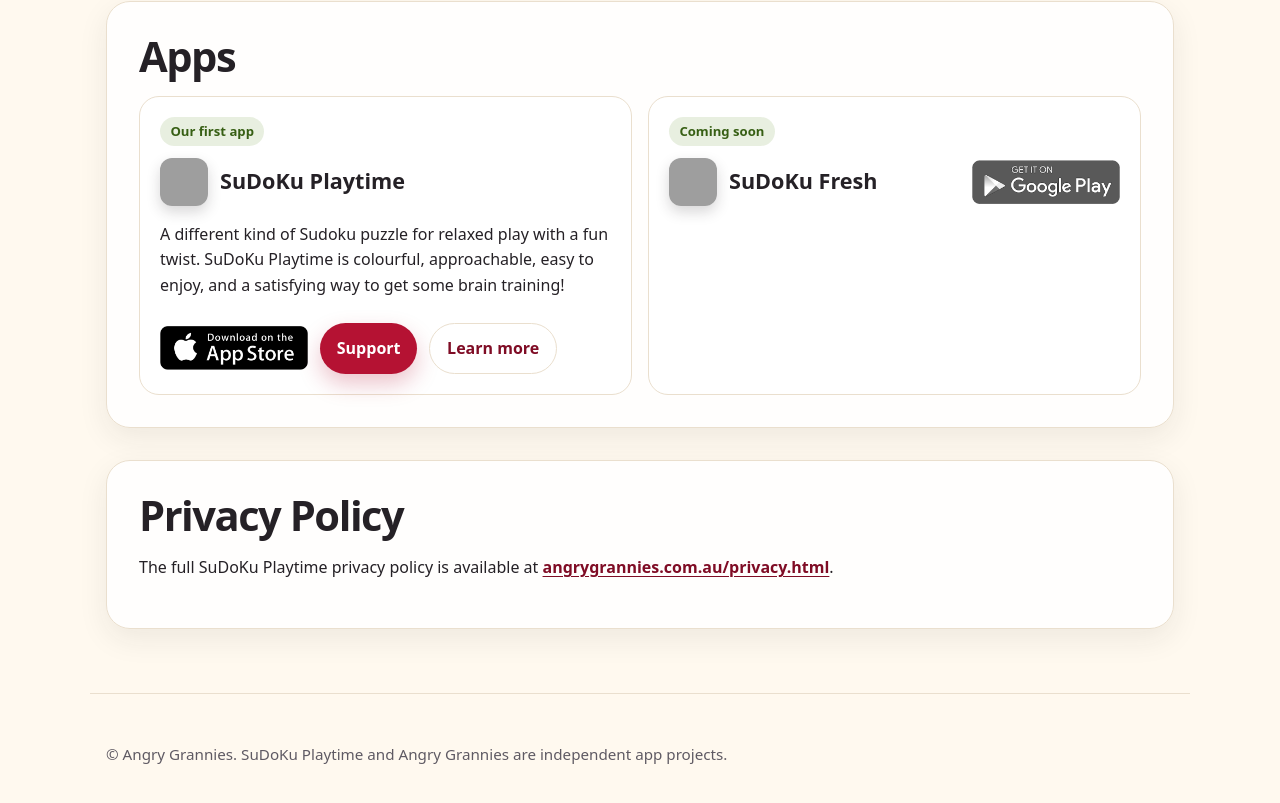
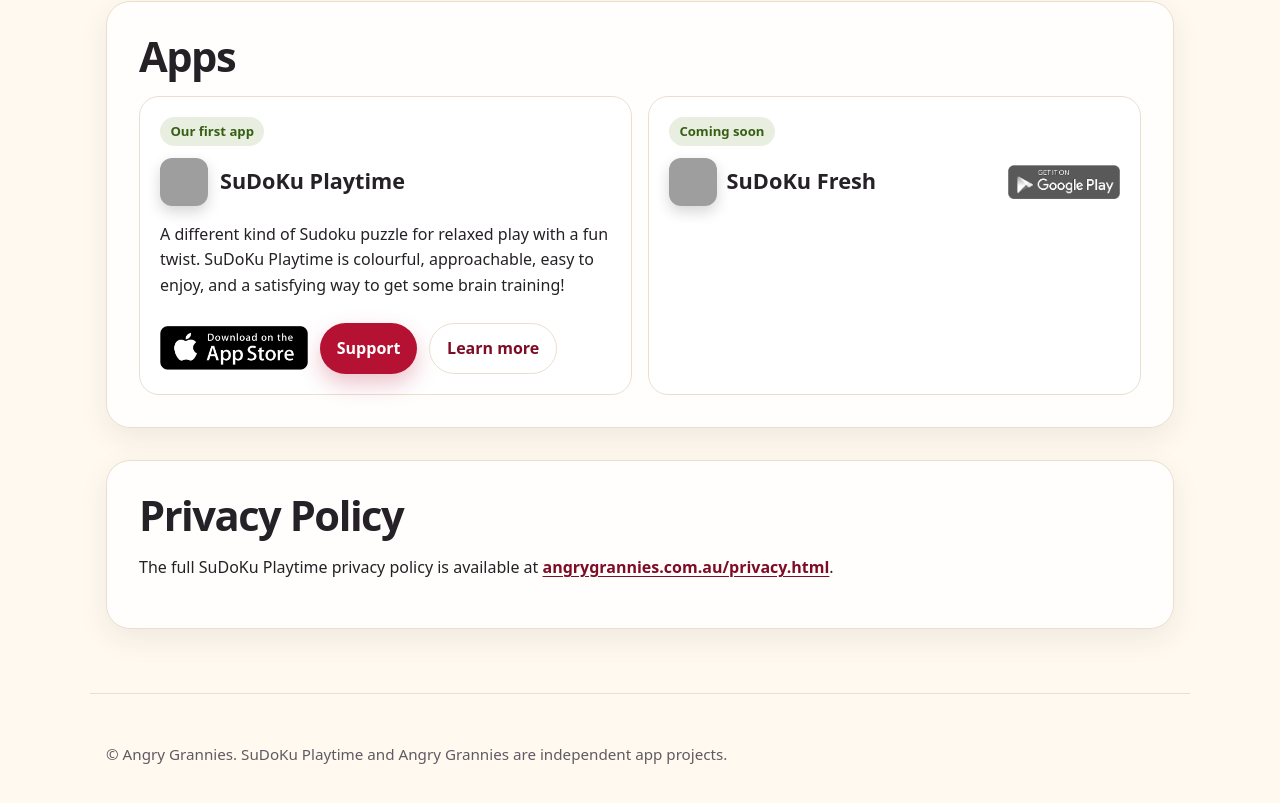
Before and after one commit to brownidj/angry-grannies_website, a website: page index.html in a window 1280 px wide. Shown: the part 760-1563 px from the top of the page. Drawn offline with Linux system fonts and the light colour scheme; grey boxes are pictures that could not be loaded.

Commit message:
Keep SuDoKu Fresh badge on one line

```diff
--- a/index.html
+++ b/index.html
@@ -79,10 +79,8 @@
         <article class="card">
           <span class="status">Coming soon</span>
           <div class="app-heading app-heading-with-badge">
-            <div class="app-title-row">
-              <img class="app-icon" src="sudoku_playtime_icon.png" alt="SuDoKu Fresh app icon">
-              <h3>SuDoKu Fresh</h3>
-            </div>
+            <img class="app-icon" src="sudoku_playtime_icon.png" alt="SuDoKu Fresh app icon">
+            <h3>SuDoKu Fresh</h3>
             <img class="app-store-badge app-store-badge-disabled" src="assets/play_store_gray.png" alt="Coming soon on Google Play" width="1084" height="324">
           </div>
         </article>
--- a/site.css
+++ b/site.css
@@ -414,20 +414,21 @@ html[lang="ja"] .eyebrow {
 }
 
 .app-heading-with-badge {
-  justify-content: space-between;
-  gap: 1rem;
+  align-items: center;
+  flex-wrap: nowrap;
+  gap: 0.6rem;
 }
 
-.app-title-row {
-  display: inline-flex;
-  align-items: center;
-  gap: 0.75rem;
+.app-heading-with-badge h3 {
+  flex: 1 1 auto;
   min-width: 0;
-  flex: 1 1 auto;
+  white-space: nowrap;
+  font-size: clamp(1.1rem, 1.7vw, 1.45rem);
 }
 
-.app-title-row h3 {
-  white-space: nowrap;
+.app-store-badge-disabled {
+  width: 112px;
+  flex: none;
 }
 
 .app-icon {
@@ -516,10 +517,6 @@ footer {
   }
 
   .app-heading-with-badge {
-    gap: 0.75rem;
-  }
-
-  .app-store-badge-disabled {
-    width: 132px;
+    gap: 0.5rem;
   }
 }
```
Also changed, not shown: ja/index.html (+2 -4 lines).
